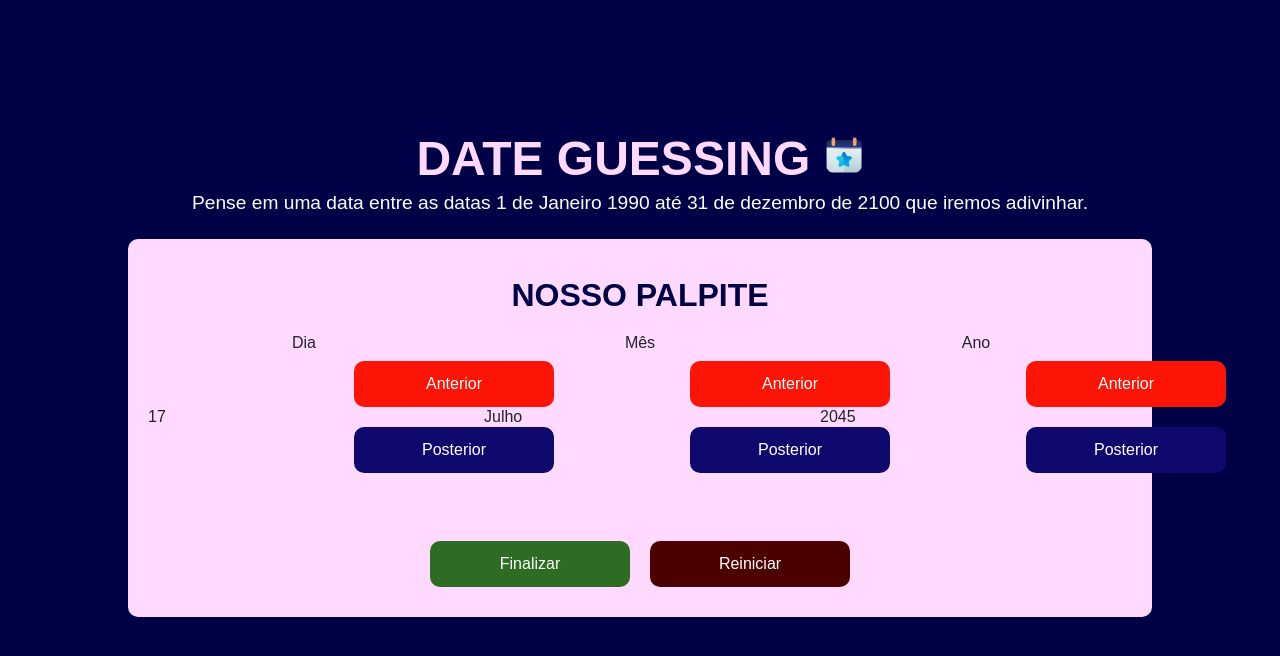
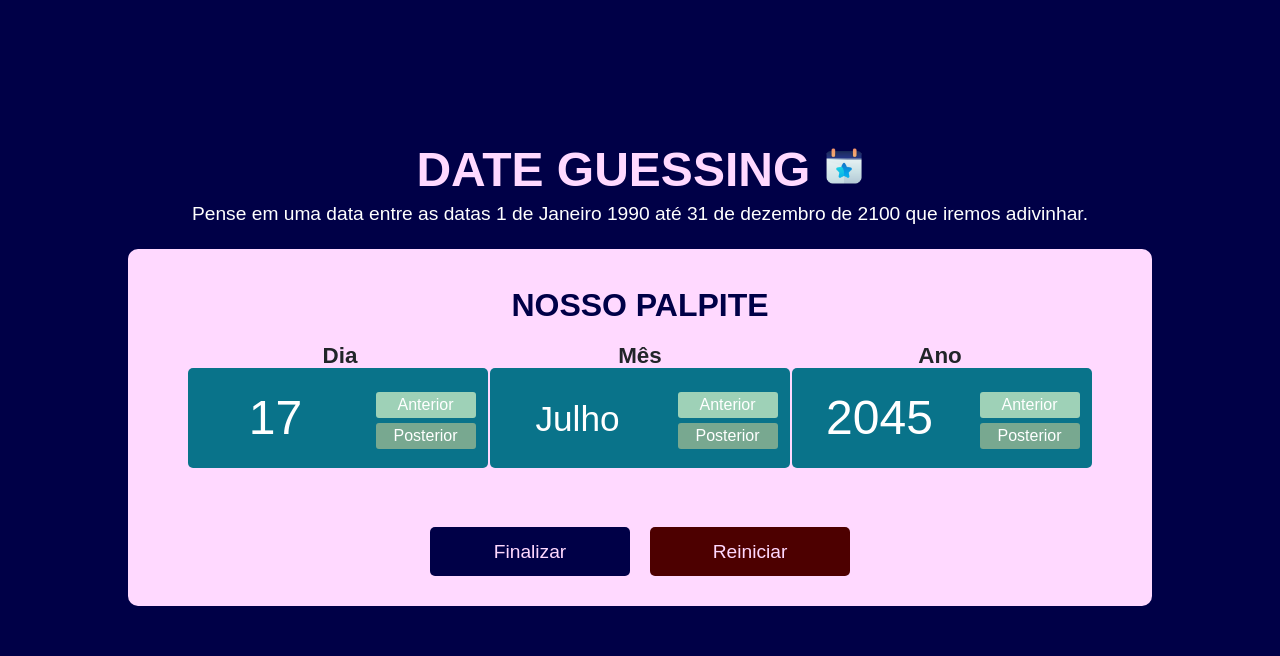
Before and after one commit to projeto-de-algoritmos/D-C_DateGuessing, a React (Create React App) app in the folder app/: page / in a window 1280 px wide. Shown: the top 656 px of the page. Built offline with nearby package versions, Linux system fonts and the light colour scheme.

Commit message:
styles: update styles
Co-authored-by: Vinícius Vieira de Souza <vd.souza1999@gmail.com>

```diff
--- a/app/src/pages/index.css
+++ b/app/src/pages/index.css
@@ -49,53 +49,72 @@
     text-transform: uppercase;
 }
 
-.home-content-date .label .col-md-4 {
+.home-content-date .label .col-4 {
     width: 300px;
     font-size: 1.4rem;
     font-weight: 600;
 }
 
-.home-content-date .date .col-md-4 {
+
+.home-content-date .date .date-card {
     width: 300px;
     height: 100px;
-    border: 1px solid #c4c4c4;
-    border-radius: 10px;
-    margin: 2px;
-    background-color: #000047;
-    color: #ffffff;
+    border-radius: 5px;
+    color: #FFF;
+    background-color: #09738a;
+    margin: 1px;
+    text-align: center;
+
+}
+
+.date-card .day {
     font-size: 3rem;
 }
 
-.home-content-buttons {
-    width: 100%;
-    height: 30%;
-    justify-content: space-around;
+.date-card .month {
+    font-size: 2.2rem;
 }
 
-button {
+.date-card .year {
+    font-size: 3rem;
+}
+
+.home-content-date .date .date-card button {
+    width: 100px;
+    background-color: #0f086d;
+    color: #ffffff;
+    margin-top: 5px;
+    padding: 5px 10px;
+    border-radius: 3px !important;
+    border: none;
+}
+
+.final-button {
     width: 200px;
     background-color: #0f086d;
-    color: #ffffff;
+    color: #ffd9ff;
     padding: 15px 20px;
-    border-radius: 10px !important;
+    border-radius: 5px !important;
     border: none;
     margin: 10px !important;
 }
 
 #previous {
-    background-color: #fc1406;
+    background-color: #9ed1b7;
 }
 
 #next {
-    background-color: #0f086d;
+    background-color: #78a890;
 }
 
 #right {
-    background-color: #2e6c24;
+    background-color: #000047;
+    font-size: 1.2rem;
 }
 
 #reset {
     background-color: #4d0000;
+    font-size: 1.2rem;
 }
 
 #previous:hover {
```
